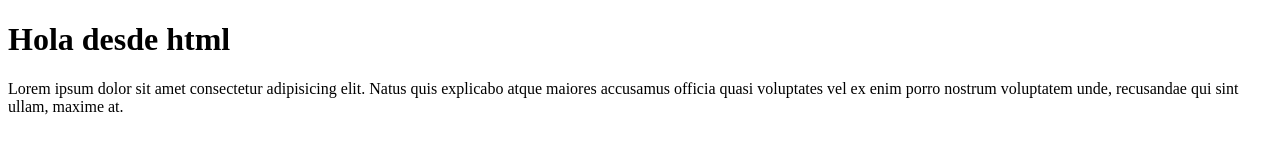
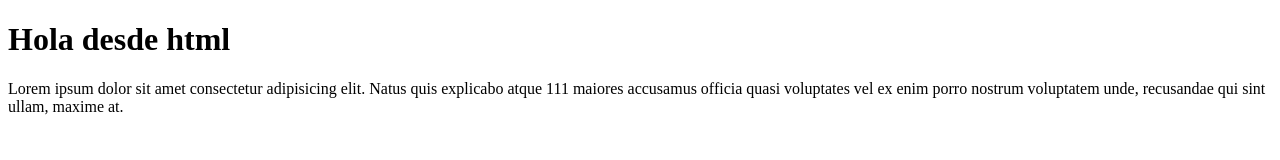
Before and after one commit to git-Elia/git-youtube, a plain HTML site: page index.html in a window 1280 px wide. Drawn offline with Linux system fonts and the light colour scheme.

Commit message:
agregue unos en el segundo punto

```diff
--- a/index.html
+++ b/index.html
@@ -7,6 +7,6 @@
 </head>
 <body>
     <h1>Hola desde html</h1>
-    <p>Lorem ipsum dolor sit amet consectetur adipisicing elit. Natus quis explicabo atque maiores accusamus officia quasi voluptates vel ex enim porro nostrum voluptatem unde, recusandae qui sint ullam, maxime at.</p>
+    <p>Lorem ipsum dolor sit amet consectetur adipisicing elit. Natus quis explicabo atque 111 maiores accusamus officia quasi voluptates vel ex enim porro nostrum voluptatem unde, recusandae qui sint ullam, maxime at.</p>
 </body>
 </html>
```
